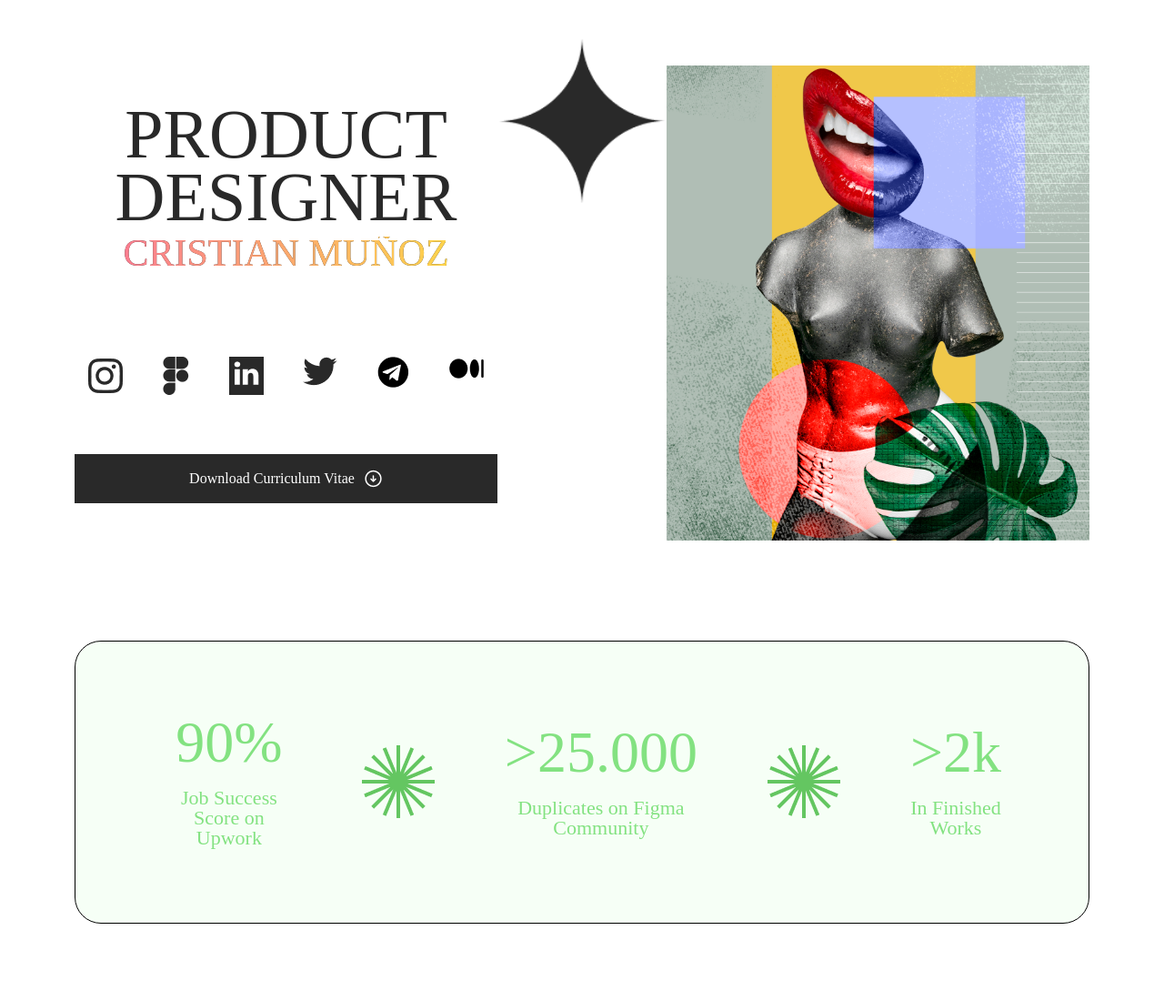
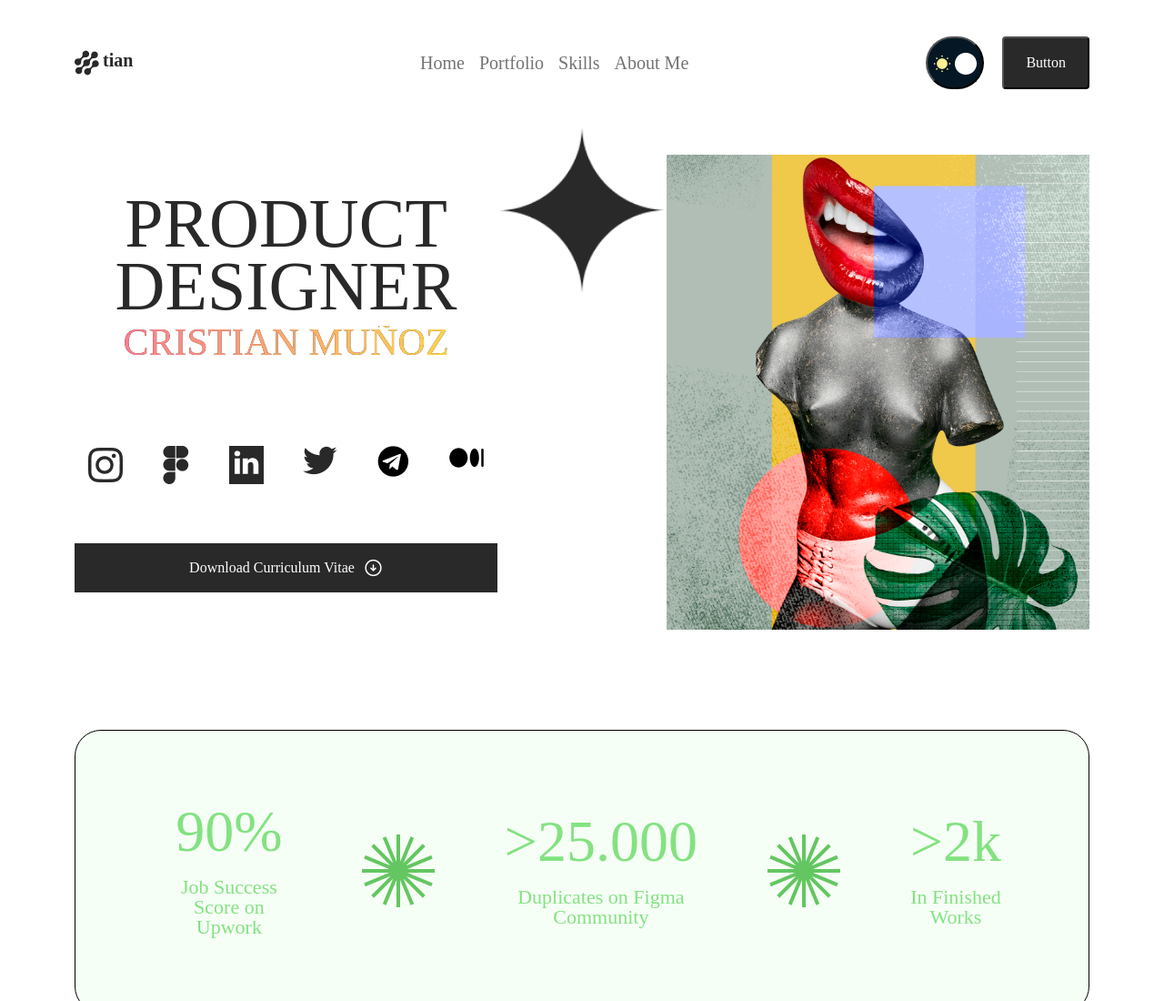
Before and after one commit to Emreakgoz1/Responsive-Page, a plain HTML site: page index.html in a window 1280 px wide. Shown: the top 1100 px of the page at 91% size. Drawn offline with nearby package versions, Linux system fonts and the light colour scheme.

Commit message:
container end

```diff
--- /dev/null
+++ b/header.css
@@ -0,0 +1,51 @@
+.headercontent {
+  display: flex;
+  justify-content: space-between;
+  align-items: center;
+  margin: 40px 0px;
+}
+.headercontent .navbarmenu {
+  padding-left: 278px;
+}
+.headercontent .title {
+  color: #292929;
+  font-weight: 700;
+  font-size: 20px;
+  line-height: 100%;
+}
+.headercontent .navbarmenu .navtext {
+  color: #292929;
+  font-weight: 400;
+  font-size: 20px;
+  line-height: 100%;
+}
+.headercontent .buttons {
+  display: none;
+}
+.headercontent .buttons .switchdarkbutton {
+  background: #051724;
+  border-radius: 32px;
+  padding: -15px -24px;
+}
+
+body.dark {
+  background-color: black;
+}
+.headercontent .buttons .black {
+  background: #292929;
+  color: #ffffff;
+  border-radius: 4px;
+  margin-left: 20px;
+  padding: 15px 24px;
+}
+@media screen and (min-width: 1200px) {
+  .headercontent .navbarmenu {
+    padding-left: 0px;
+  }
+  .headercontent .buttons {
+    display: flex;
+    justify-content: end;
+  }
+  .headercontent .buttons .switchdarkbutton {
+  }
+}
--- a/index.html
+++ b/index.html
@@ -8,6 +8,7 @@
     <link rel="stylesheet" href="cards.css" />
     <link rel="stylesheet" href="aboutme.css" />
     <link rel="stylesheet" href="headline.css" />
+    <link rel="stylesheet" href="header.css" />
     <link
       href="https://cdn.jsdelivr.net/npm/bootstrap@5.0.2/dist/css/bootstrap.min.css"
       rel="stylesheet"
@@ -28,6 +29,60 @@
   </head>
   <body>
     <div class="container">
+      <header>
+        <div class="headercontent">
+          <div class="col-sm-6 col-xl-4">
+            <img src="images/Group 1.png" class="headerimg" />
+            <span class="title">tian</span>
+          </div>
+          <div class="col-sm-6 col-xl-4">
+            <div class="navbarmenu">
+              <nav class="navbar navbar-expand-lg navbar-light">
+                <button
+                  class="navbar-toggler"
+                  type="button"
+                  data-toggle="collapse"
+                  data-target="#navbarSupportedContent"
+                  aria-controls="navbarSupportedContent"
+                  aria-expanded="false"
+                  aria-label="Toggle navigation"
+                >
+                  <span class="navbar-toggler-icon"></span>
+                </button>
+                <div
+                  class="collapse navbar-collapse"
+                  id="navbarSupportedContent"
+                >
+                  <ul class="navbar-nav mr-auto">
+                    <li class="nav-item active">
+                      <a class="nav-link navtext" href="#">Home</a>
+                    </li>
+                    <li class="nav-item">
+                      <a class="nav-link navtext" href="#">Portfolio</a>
+                    </li>
+                    <li class="nav-item">
+                      <a class="nav-link navtext" href="#">Skills</a>
+                    </li>
+                    <li class="nav-item">
+                      <a class="nav-link navtext" href="#">About Me</a>
+                    </li>
+                  </ul>
+                </div>
+              </nav>
+            </div>
+          </div>
+          <div class="col-xl-4">
+            <div class="buttons">
+              <button class="switchdarkbutton">
+                <img src="images/sun.png" alt="" />
+                <img src="images/Circle.png" class="movecircle" />
+              </button>
+              <button class="black">Button</button>
+            </div>
+          </div>
+        </div>
+      </header>
+
       <section class="headline">
         <div class="col-12 col-xl-5">
           <span class="headtext">PRODUCT DESIGNER</span>
@@ -340,4 +395,11 @@
       </section>
     </div>
   </body>
+  <script>
+    const switchButton = document.querySelector(".switchdarkbutton");
+    switchButton.addEventListener("click", () => {
+      document.body.classList.toggle("dark");
+      switchButton.classList.toggle("dark");
+    });
+  </script>
 </html>
```
Also changed, not shown: images/Circle.png (added), images/Group 1.png (added), images/sun.png (added).
